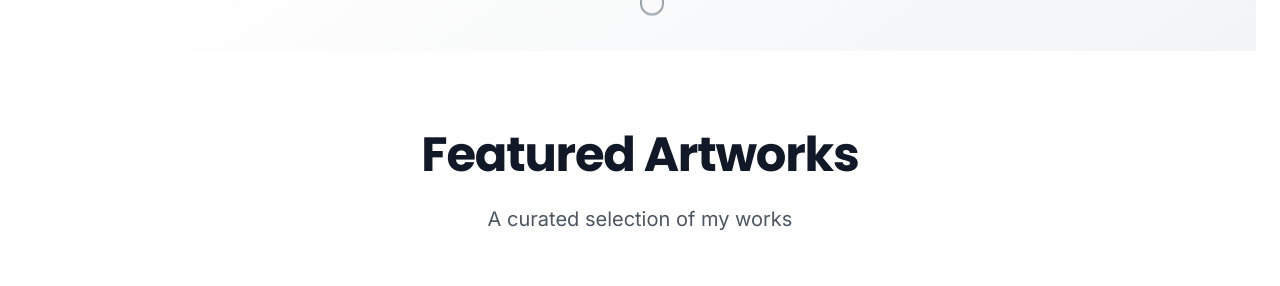
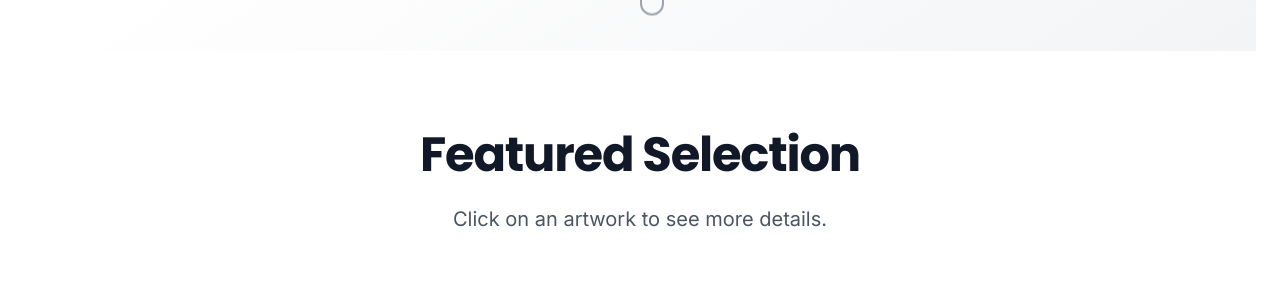
Before and after one commit to mennocoppensd/art-gallery, a Next.js app: page / in a window 1280 px wide. Shown: the part 841-1127 px from the top of the page. Built offline with nearby package versions, Linux system fonts and the light colour scheme.

Commit message:
Text changes

```diff
--- a/app/page.tsx
+++ b/app/page.tsx
@@ -57,10 +57,10 @@ export default function Home() {
         <div className="max-w-7xl mx-auto px-6">
           <div className="text-center mb-16">
             <h2 className="font-poppins text-4xl md:text-5xl font-bold text-gray-900 mb-6 tracking-tight">
-              Featured Artworks
+              Featured Selection
             </h2>
             <p className="text-xl text-gray-600 max-w-2xl mx-auto leading-relaxed">
-              A curated selection of my  works
+              Click on an artwork to see more details.
             </p>
           </div>
 
```
